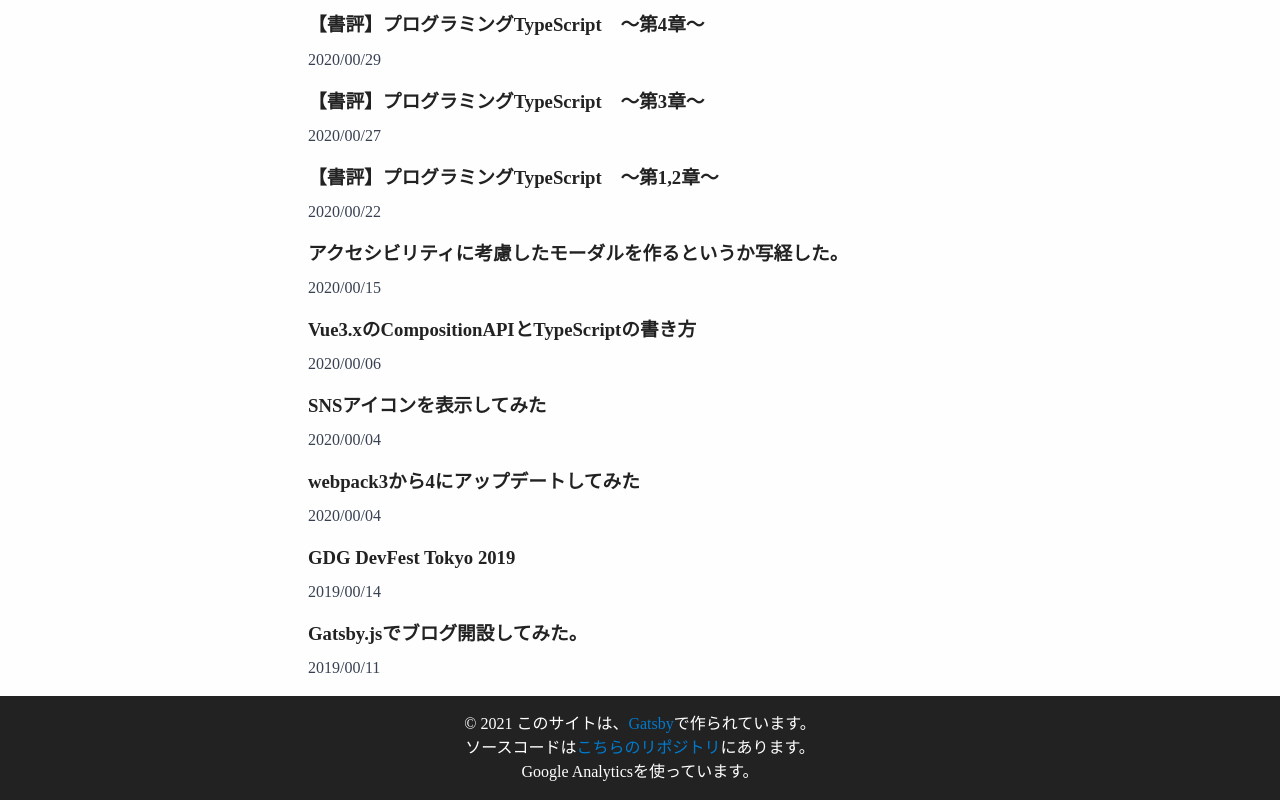
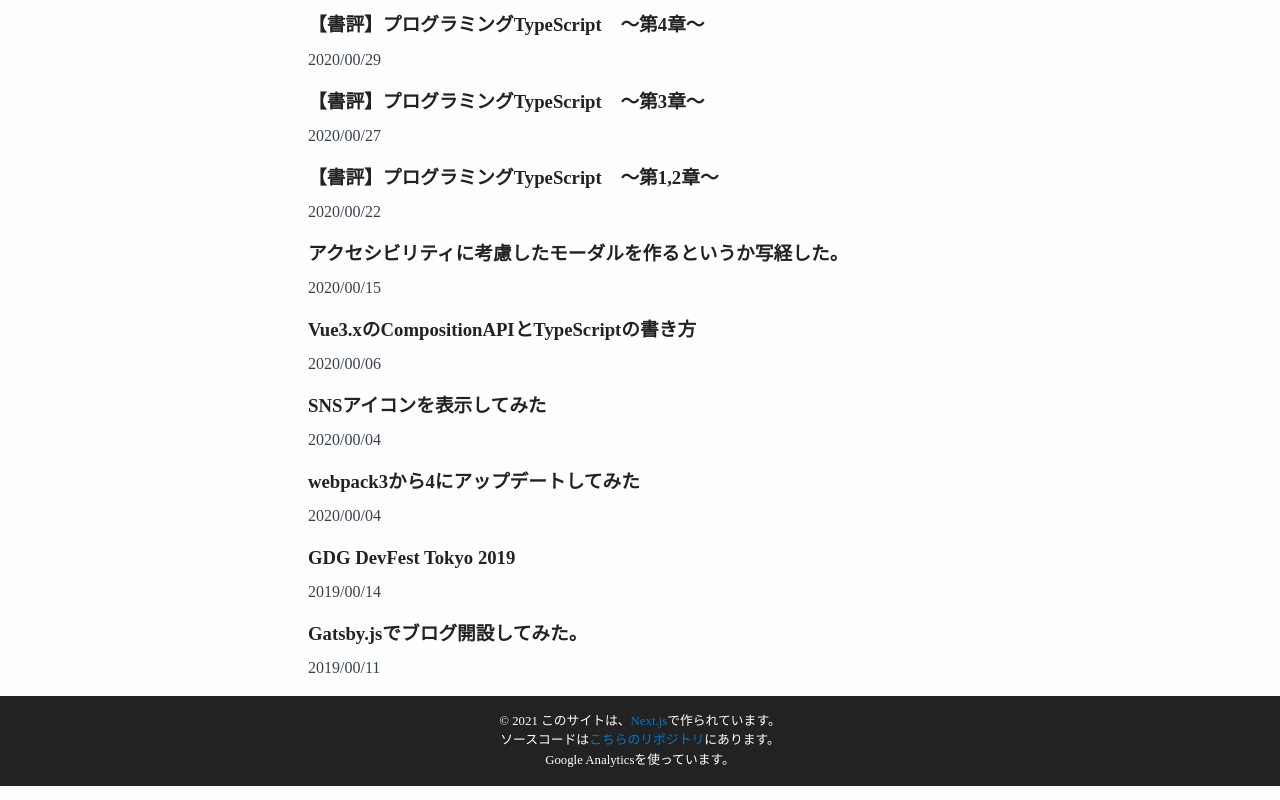
Before and after one commit to ryokatsuse/ryokatsuse_web, a Next.js app: page / in a window 1280 px wide. Shown: the part 2427-3227 px from the top of the page. Built offline with nearby package versions, Linux system fonts and the light colour scheme.

Commit message:
feat:footerの文言を修正

```diff
--- a/src/components/BlogItem/index.tsx
+++ b/src/components/BlogItem/index.tsx
@@ -21,7 +21,6 @@
   frontmatter
 }) => {
   const title = frontmatter.title || slug
-  console.table({slug})
   return (
     frontmatter.date ? (
       <article className={`${className}`}>
--- a/src/components/footer.tsx
+++ b/src/components/footer.tsx
@@ -14,7 +14,7 @@
       <p className={`${className}__copy-right`}>
         © {new Date().getFullYear()}
         {` `}
-        このサイトは、<a rel="external" href="https://www.gatsbyjs.org">Gatsby</a>で作られています。</p>
+        このサイトは、<a rel="external" href="https://nextjs.org/">Next.js</a>で作られています。</p>
       <p>ソースコードは
         <a
           href={`https://github.com/${github}/ryokatsuse_web`}
@@ -29,8 +29,9 @@
   text-align: center;
   background-color: var(--dark-color);
   color: #fff;
+  font-size: 0.8rem;
 
   &__copy-right {
-    font-size: 1rem;
+    font-size: 0.8rem;
   }
 `
```
